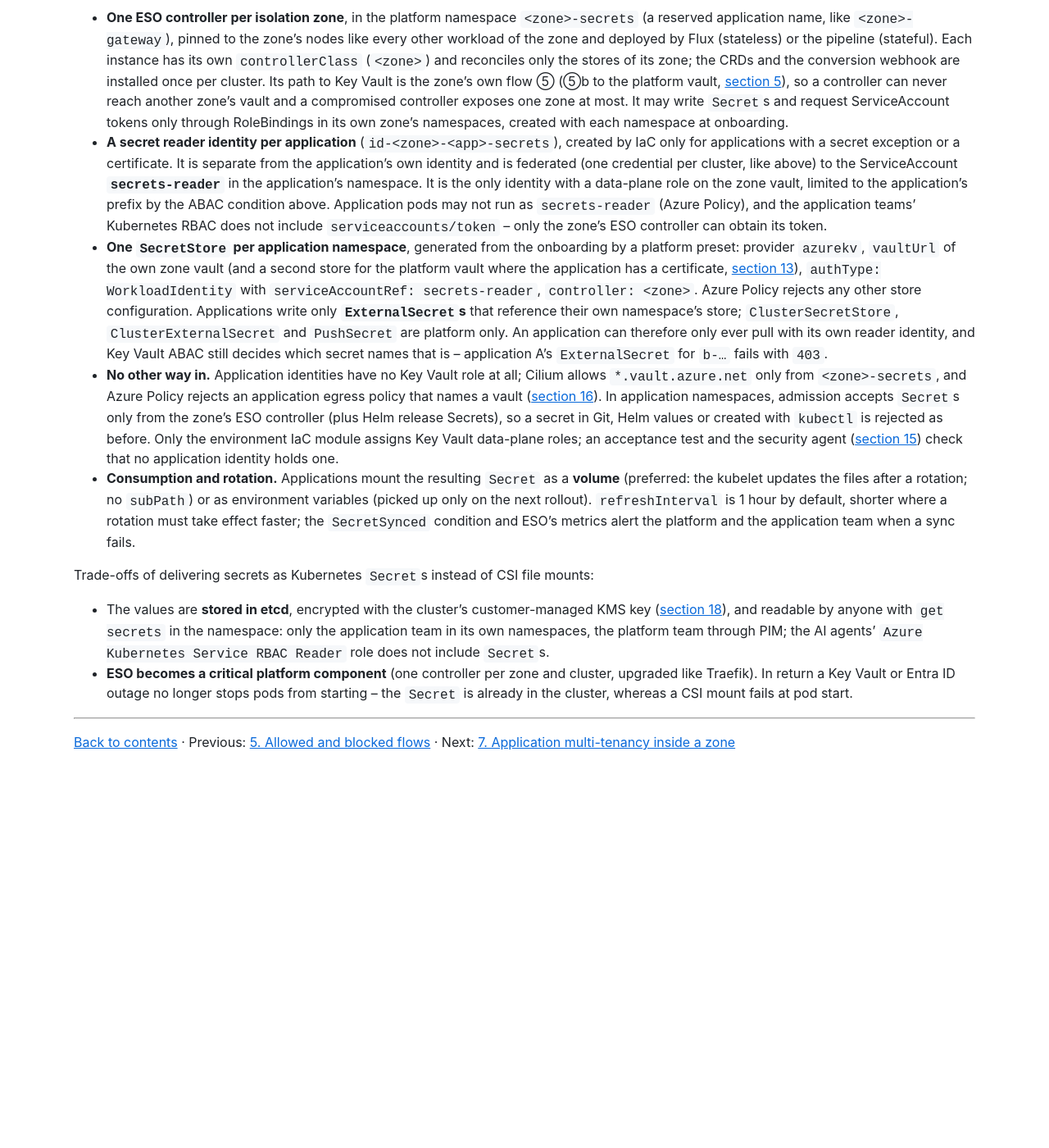
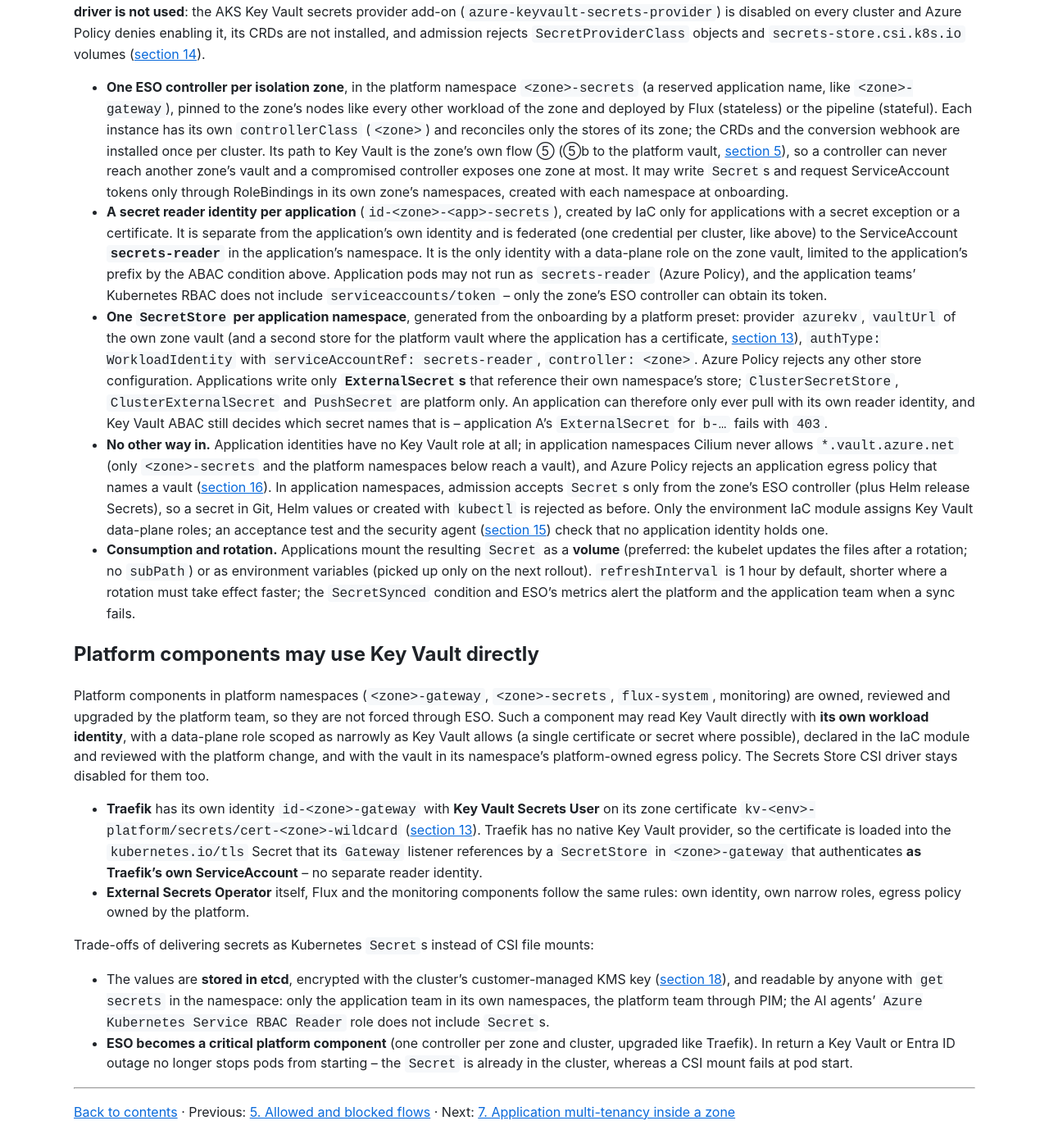
Before and after one commit to olljanat-ai/aks-design, a Jekyll site: the page built from docs/06-workload-identity-and-secrets.md, in a window 1280 px wide and 1400 px high, scrolled down 2579 px. Shown: the whole window at 82% size. Built offline with Jekyll 4.4.1, drawn with Linux system fonts in a browser that asks for light colours; our own code applies the rules of GitHub Pages for plain Markdown files; before the commit the page ends 3528 px from its top, so only the background shows below that; some of the changed text lies outside the part shown.

Commit message:
Let platform components use Key Vault directly
The ESO-only rule applies to application namespaces. Platform components
(Traefik, ESO, Flux, monitoring) may read Key Vault with their own workload
identity and narrowly scoped roles. Traefik gets back its own identity
id-<zone>-gateway with Secrets User on its zone certificate; its
SecretStore authenticates as Traefik's ServiceAccount. Secrets Store CSI
stays disabled everywhere.

Co-Authored-By: Claude Opus 5.5 <noreply@anthropic.com>
Claude-Session: https://claude.ai/code/session_0133nLci9kfnao3N8DnG2a5Z

```diff
--- a/docs/06-workload-identity-and-secrets.md
+++ b/docs/06-workload-identity-and-secrets.md
@@ -32,8 +32,9 @@ storage account keys for Azure services.
   "Local auth disabled" is enforced with Azure Policy on the resources, so a key-based fallback cannot be switched
   on later. Application configuration contains only endpoints and client IDs, which are not secrets.
 - **Platform components use workload identity too**: Flux (`OCIRepository` `provider: azure`), the stateful
-  deployment pipeline (workload identity federation, no client secret), External Secrets Operator (secrets and
-  certificates, below), the Azure Monitor agent, external-dns. Images are pulled
+  deployment pipeline (workload identity federation, no client secret), Traefik (its zone certificate), External
+  Secrets Operator (below), the Azure Monitor agent, external-dns. Unlike applications, platform components may use
+  Key Vault directly with their own identity ([below](#platform-components-may-use-key-vault-directly)). Images are pulled
   with the kubelet identity, which has only `AcrPull` on the environment's ACR – no `imagePullSecrets`.
 
 ## Secrets only when needed
@@ -64,8 +65,9 @@ vault stays small and the preview dependency affects only the few exceptions.
 
 ## Delivered only by External Secrets Operator
 
-**Rule: no application reads Key Vault itself.** Secrets and certificates reach pods only as Kubernetes `Secret`s
-written by [External Secrets Operator](https://external-secrets.io/) (ESO). The **Secrets Store CSI driver is not
+**Rule: no application reads Key Vault itself.** Secrets and certificates reach application pods only as Kubernetes
+`Secret`s written by [External Secrets Operator](https://external-secrets.io/) (ESO). The rule applies to application
+namespaces; platform components are the exception ([below](#platform-components-may-use-key-vault-directly)). The **Secrets Store CSI driver is not
 used**: the AKS Key Vault secrets provider add-on (`azure-keyvault-secrets-provider`) is disabled on every cluster and
 Azure Policy denies enabling it, its CRDs are not installed, and admission rejects `SecretProviderClass` objects and
 `secrets-store.csi.k8s.io` volumes ([section 14](14-policy-enforcement.md)).
@@ -92,8 +94,8 @@ Azure Policy denies enabling it, its CRDs are not installed, and admission rejec
   `ClusterExternalSecret` and `PushSecret` are platform only. An application can therefore only ever pull with its
   own reader identity, and Key Vault ABAC still decides which secret names that is – application A's
   `ExternalSecret` for `b-…` fails with `403`.
-- **No other way in.** Application identities have no Key Vault role at all; Cilium allows `*.vault.azure.net`
-  only from `<zone>-secrets`, and Azure Policy rejects an application egress policy that names a vault
+- **No other way in.** Application identities have no Key Vault role at all; in application namespaces Cilium
+  never allows `*.vault.azure.net` (only `<zone>-secrets` and the platform namespaces below reach a vault), and Azure Policy rejects an application egress policy that names a vault
   ([section 16](16-advanced-networking-and-fqdn-egress.md)). In application namespaces, admission accepts
   `Secret`s only from the zone's ESO controller (plus Helm release Secrets), so a secret in Git, Helm values or
   created with `kubectl` is rejected as before. Only the environment IaC module assigns Key Vault data-plane roles;
@@ -103,6 +105,22 @@ Azure Policy denies enabling it, its CRDs are not installed, and admission rejec
   updates the files after a rotation; no `subPath`) or as environment variables (picked up only on the next
   rollout). `refreshInterval` is 1 hour by default, shorter where a rotation must take effect faster; the
   `SecretSynced` condition and ESO's metrics alert the platform and the application team when a sync fails.
+
+## Platform components may use Key Vault directly
+
+Platform components in platform namespaces (`<zone>-gateway`, `<zone>-secrets`, `flux-system`, monitoring) are owned,
+reviewed and upgraded by the platform team, so they are not forced through ESO. Such a component may read Key Vault
+directly with **its own workload identity**, with a data-plane role scoped as narrowly as Key Vault allows (a single
+certificate or secret where possible), declared in the IaC module and reviewed with the platform change, and with the
+vault in its namespace's platform-owned egress policy. The Secrets Store CSI driver stays disabled for them too.
+
+- **Traefik** has its own identity `id-<zone>-gateway` with **Key Vault Secrets User** on its zone certificate
+  `kv-<env>-platform/secrets/cert-<zone>-wildcard` ([section 13](13-encryption-in-transit-and-tls.md#certificates-issued-centrally-distributed-through-the-platform-key-vault)).
+  Traefik has no native Key Vault provider, so the certificate is loaded into the `kubernetes.io/tls` Secret that
+  its `Gateway` listener references by a `SecretStore` in `<zone>-gateway` that authenticates **as Traefik's own
+  ServiceAccount** – no separate reader identity.
+- **External Secrets Operator** itself, Flux and the monitoring components follow the same rules: own identity, own
+  narrow roles, egress policy owned by the platform.
 
 Trade-offs of delivering secrets as Kubernetes `Secret`s instead of CSI file mounts:
 
```
Also changed, not shown: docs/05-allowed-and-blocked-flows.md (+1 -1 lines), docs/13-encryption-in-transit-and-tls.md (+10 -8 lines), docs/14-policy-enforcement.md (+6 -4 lines), docs/16-advanced-networking-and-fqdn-egress.md (+4 -4 lines), docs/requirements.md (+1 -1 lines), images/05-allowed-flows.svg, images/06-key-vault-abac.svg, images/13-tls-encryption.svg, 3 other files.
